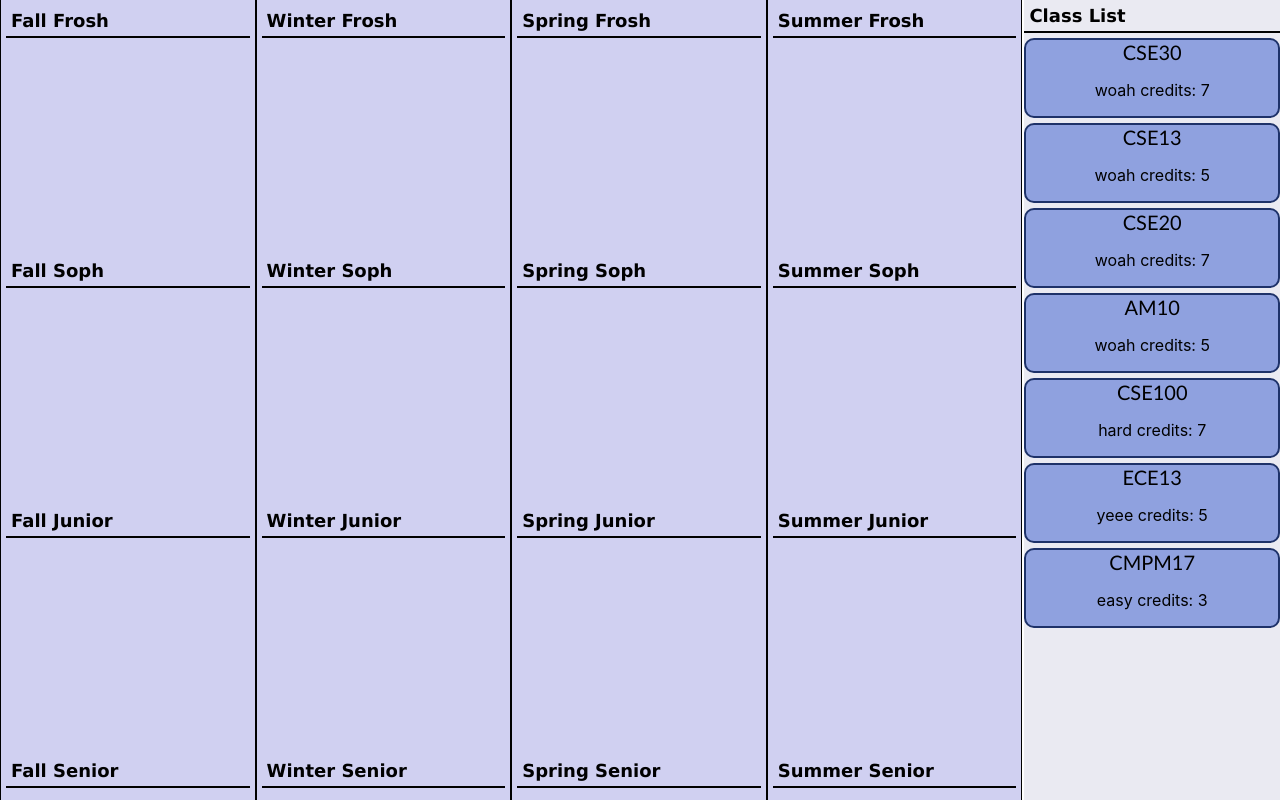
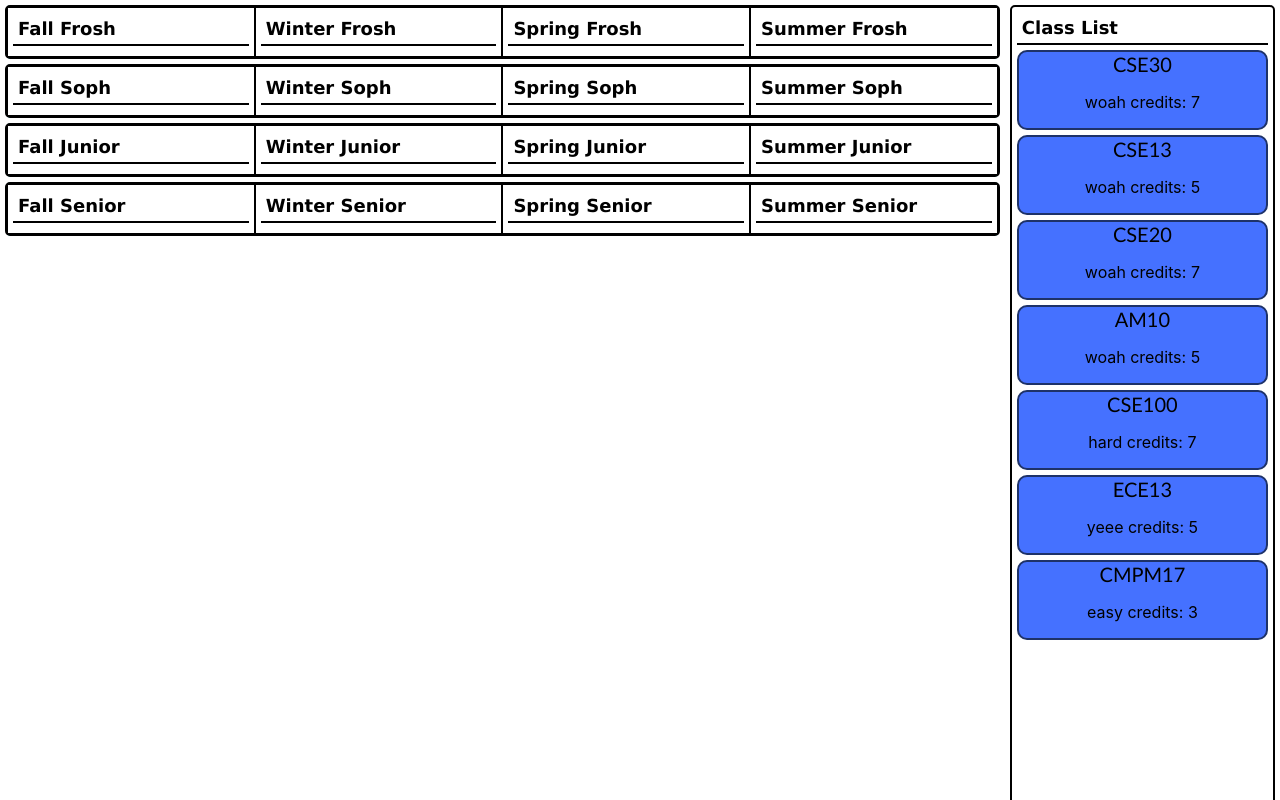
Before and after one commit to inkyant/acm-hacks, a React (Create React App) app: page / in a window 1280 px wide. Shown: the top 800 px of the page. Built offline with nearby package versions, Linux system fonts and the light colour scheme; the HTML template or start-up script is replaced by a standard one.

Commit message:
Add dynamic sizing and spacing

```diff
--- a/src/DragDrop.js
+++ b/src/DragDrop.js
@@ -7,7 +7,7 @@ export default function DragDrop() {
 
     return (
         <>
-        <div style={{width: "80%", height: "100%"}}>
+        <div style={{width: "80%", height: "90%"}}>
             <Year title="Frosh"/>
             <Year title="Soph"/>
             <Year title="Junior" />
--- a/src/components/card.css
+++ b/src/components/card.css
@@ -1,18 +1,23 @@
 
 .card {
-    background-color: rgb(143, 161, 223);
+    background-color: rgb(69, 113, 255);
     border-radius: 10px;
     display: flex;
     align-items: center;
     flex-direction: column;
     border: 2px solid rgb(30, 50, 105);
     margin-bottom:5px;
+    width:auto;
 }
 
 .cardBank{
-    margin-left:2px;
+    border:2px solid rgb(0, 0, 0);
+    border-radius: 5px;
+    padding:5px;
+    margin:5px;
     width:20%;
-    background-color: rgb(234,234,242);
+    height:auto;
+    background-color: rgb(255, 255, 255);
 }
 
 .title {
--- a/src/components/classlist.css
+++ b/src/components/classlist.css
@@ -4,7 +4,7 @@
     border-left: 1px solid black;
     border-right: 1px solid black;
     padding: 5px;
-    background-color:rgb(208, 208, 241)
+    background-color:rgb(255, 255, 255)
 }
 
 .sectionTitle{ /*this will be the css for all section titles including in quarters*/
--- a/src/components/quarter.css
+++ b/src/components/quarter.css
@@ -1,16 +1,22 @@
 
 .quarter {
     width: 100%;
-    height: 100%;
+    height: auto;
+    border: 2px solid black;
     border-left: 1px solid black;
     border-right: 1px solid black;
     padding: 5px;
-    background-color:rgb(208, 208, 241);
+    background-color:rgb(255, 255, 255);
 }
 
 .year{
+    margin:5px;
+    border:1px solid black;
+    border-right: 2px solid black;
+    border-left:2px solid black;
+    border-radius:5px;
     display:flex;
-    height:25%;
+    height:auto; /*set to auto allows for dynamic sizing or 25% for static*/
     width:auto;
     background-color: aqua;
 }
```
